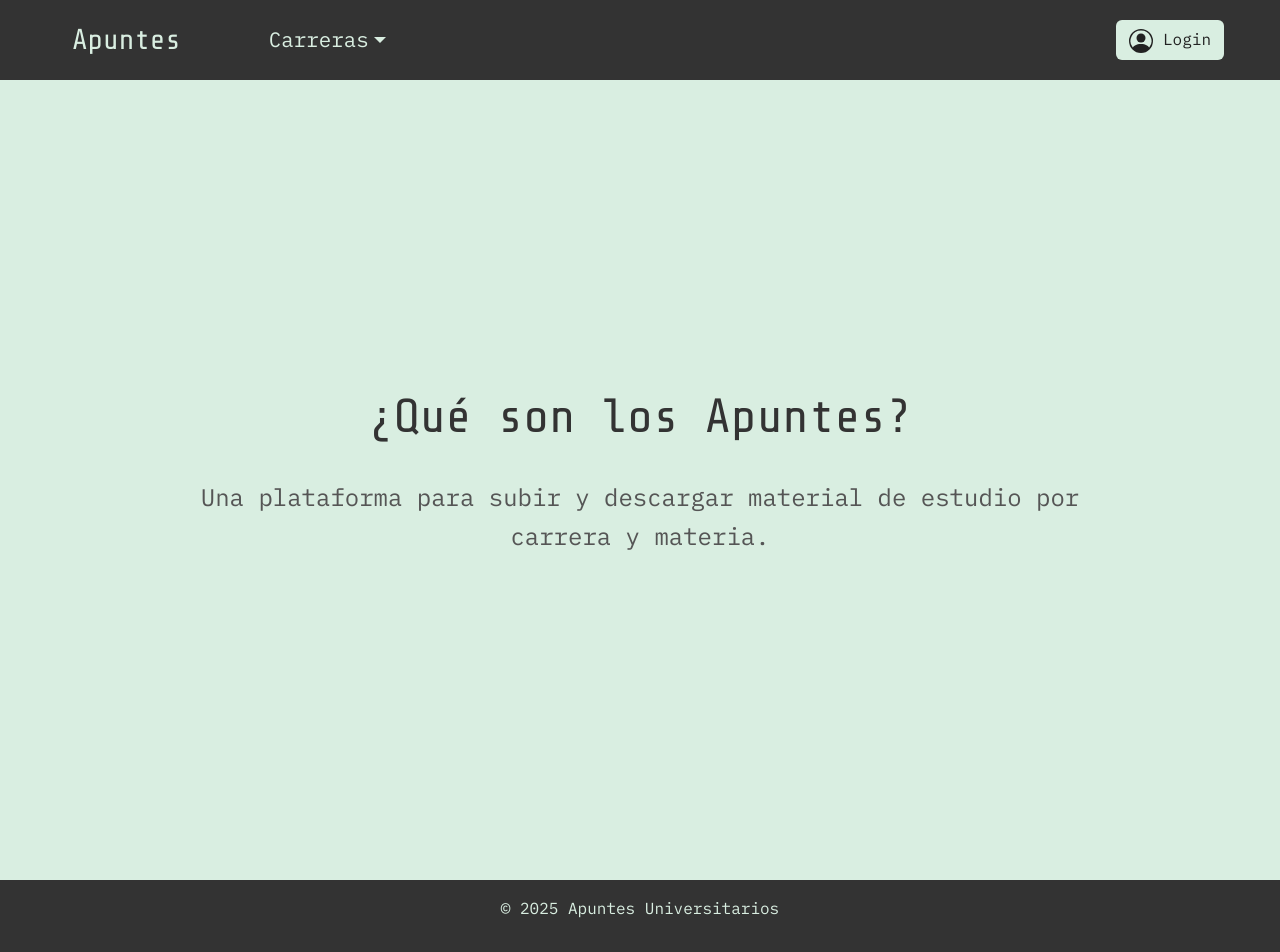
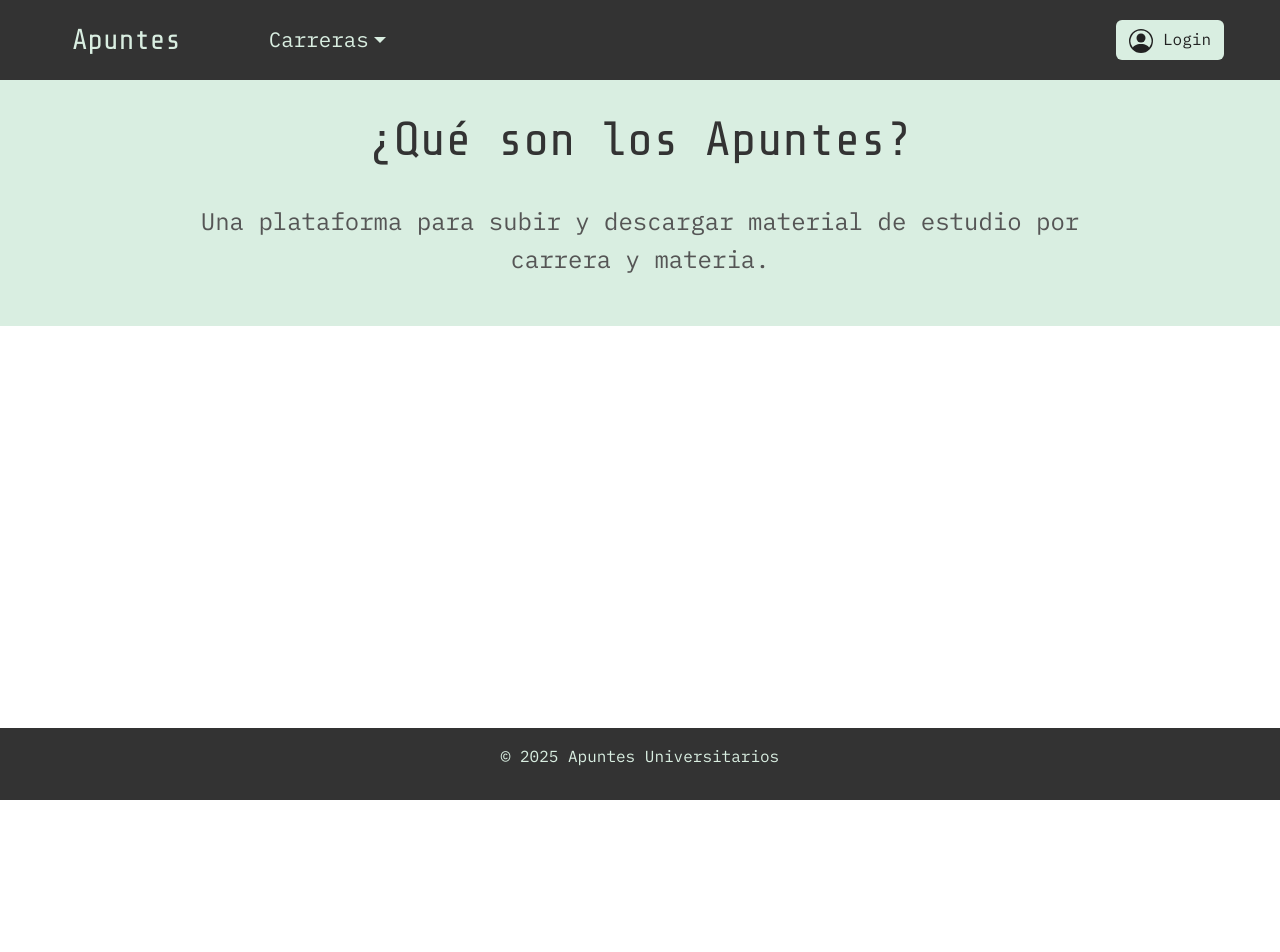
Before and after one commit to colochampre/django_apuntes, a Django app: page / in a window 1280 px wide. After the commit the page ends 800 px from the top, so only its background shows below. Run offline with Django 5.2, Linux system fonts and the light colour scheme.

Commit message:
Agregar scroll vertical a html y ajustar estilos de contenedores

```diff
--- a/apuntes/static/css/base.css
+++ b/apuntes/static/css/base.css
@@ -8,7 +8,10 @@
     font-family: "IBM Plex Mono", monospace;
 }
 
-html,
+html {
+    overflow-y: scroll;
+}
+
 body {
     overflow-x: hidden;
 }
@@ -200,6 +203,10 @@ h2 {
     font-size: 1.1rem !important;
 }
 
+.base-main {
+    flex-grow: 1;
+}
+
 .base-footer {
     width: 100%;
     padding: 1rem;
@@ -256,6 +263,7 @@ h2 {
     background-color: #bacc9d;
     text-align: center;
     flex: 1;
+    height: 100%;
 }
 
 .carreras-container h2 {
@@ -325,12 +333,13 @@ h2 {
 
 /* --- home.css --- */
 .home-welcome {
-    min-height: 100vh;
     background-color: #d9eee1;
     display: flex;
     justify-content: center;
     align-items: center;
     padding: 2rem;
+    flex: 1;
+    height: 100%;
 }
 
 .home-content {
```
